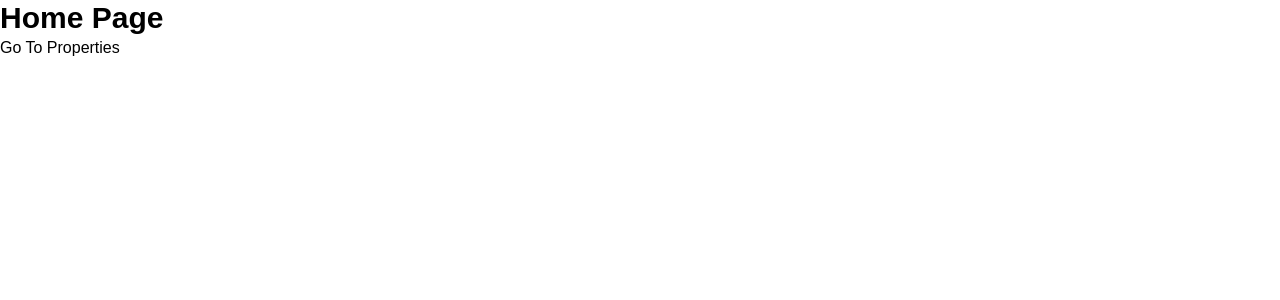
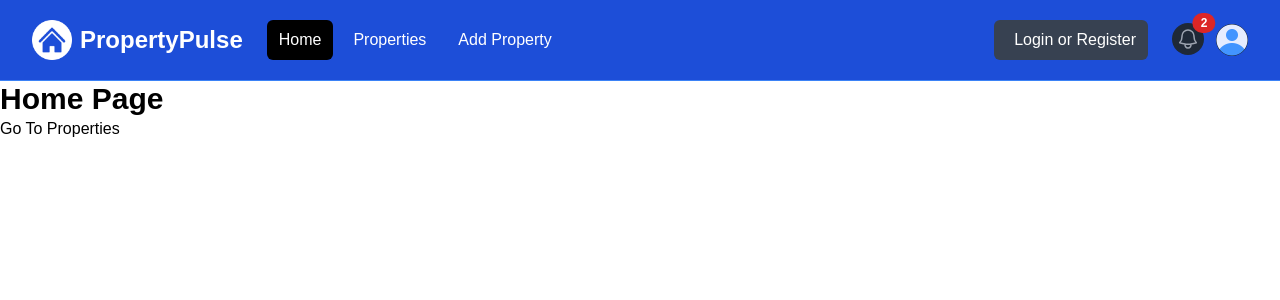
Before and after one commit to amarkpark/traversy-nextjs, a Next.js app: page / in a window 1280 px wide. Shown: the top 300 px of the page. Built offline with nearby package versions, Linux system fonts and the light colour scheme.

Commit message:
Lesson 13: initial Navbar build

```diff
--- a/app/layout.jsx
+++ b/app/layout.jsx
@@ -1,3 +1,4 @@
+import Navbar from "@/components/navbar";
 import "@/assets/styles/globals.css";
 
 export const metadata = {
@@ -9,6 +10,7 @@ export const metadata = {
 const RootLayout = ({ children }) => {
   return ( <html>
     <body>
+      <Navbar />
       <main>{children}</main>
     </body>
   </html> );
--- /dev/null
+++ b/components/navbar.jsx
@@ -0,0 +1,209 @@
+import Image from "next/image";
+import logo from "@/assets/images/logo-white.png";
+import profileDefault from "@/assets/images/profile.png";
+
+const Navbar = () => {
+  return (
+    <nav className="bg-blue-700 border-b border-blue-500">
+      <div className="mx-auto max-w-7xl px-2 sm:px-6 lg:px-8">
+        <div className="relative flex h-20 items-center justify-between">
+          <div className="absolute inset-y-0 left-0 flex items-center md:hidden">
+            {/* <!-- Mobile menu button--> */}
+            <button
+              type="button"
+              id="mobile-dropdown-button"
+              className="relative inline-flex items-center justify-center rounded-md p-2 text-gray-400 hover:bg-gray-700 hover:text-white focus:outline-none focus:ring-2 focus:ring-inset focus:ring-white"
+              aria-controls="mobile-menu"
+              aria-expanded="false"
+            >
+              <span className="absolute -inset-0.5"></span>
+              <span className="sr-only">Open main menu</span>
+              <svg
+                className="block h-6 w-6"
+                fill="none"
+                viewBox="0 0 24 24"
+                strokeWidth="1.5"
+                stroke="currentColor"
+                aria-hidden="true"
+              >
+                <path
+                  strokeLinecap="round"
+                  strokeLinejoin="round"
+                  d="M3.75 6.75h16.5M3.75 12h16.5m-16.5 5.25h16.5"
+                />
+              </svg>
+            </button>
+          </div>
+
+          <div
+            className="flex flex-1 items-center justify-center md:items-stretch md:justify-start"
+          >
+            {/* <!-- Logo --> */}
+            <a className="flex flex-shrink-0 items-center" href="/index.html">
+              <Image
+                className="h-10 w-auto"
+                src={logo}
+                alt="PropertyPulse"
+              />
+
+              <span className="hidden md:block text-white text-2xl font-bold ml-2"
+                >PropertyPulse</span
+              >
+            </a>
+            {/* <!-- Desktop Menu Hidden below md screens --> */}
+            <div className="hidden md:ml-6 md:block">
+              <div className="flex space-x-2">
+                <a
+                  href="/index.html"
+                  className="text-white bg-black hover:bg-gray-900 hover:text-white rounded-md px-3 py-2"
+                  >Home</a
+                >
+                <a
+                  href="/properties.html"
+                  className="text-white hover:bg-gray-900 hover:text-white rounded-md px-3 py-2"
+                  >Properties</a
+                >
+                <a
+                  href="/add-property.html"
+                  className="text-white hover:bg-gray-900 hover:text-white rounded-md px-3 py-2"
+                  >Add Property</a
+                >
+              </div>
+            </div>
+          </div>
+
+          {/* <!-- Right Side Menu (Logged Out) --> */}
+          <div className="hidden md:block md:ml-6">
+            <div className="flex items-center">
+              <button
+                className="flex items-center text-white bg-gray-700 hover:bg-gray-900 hover:text-white rounded-md px-3 py-2"
+              >
+                <i className="fa-brands fa-google text-white mr-2"></i>
+                <span>Login or Register</span>
+              </button>
+            </div>
+          </div>
+
+          {/* <!-- Right Side Menu (Logged In) --> */}
+          <div
+            className="absolute inset-y-0 right-0 flex items-center pr-2 md:static md:inset-auto md:ml-6 md:pr-0"
+          >
+            <a href="messages.html" className="relative group">
+              <button
+                type="button"
+                className="relative rounded-full bg-gray-800 p-1 text-gray-400 hover:text-white focus:outline-none focus:ring-2 focus:ring-white focus:ring-offset-2 focus:ring-offset-gray-800"
+              >
+                <span className="absolute -inset-1.5"></span>
+                <span className="sr-only">View notifications</span>
+                <svg
+                  className="h-6 w-6"
+                  fill="none"
+                  viewBox="0 0 24 24"
+                  strokeWidth="1.5"
+                  stroke="currentColor"
+                  aria-hidden="true"
+                >
+                  <path
+                    strokeLinecap="round"
+                    strokeLinejoin="round"
+                    d="M14.857 17.082a23.848 23.848 0 005.454-1.31A8.967 8.967 0 0118 9.75v-.7V9A6 6 0 006 9v.75a8.967 8.967 0 01-2.312 6.022c1.733.64 3.56 1.085 5.455 1.31m5.714 0a24.255 24.255 0 01-5.714 0m5.714 0a3 3 0 11-5.714 0"
+                  />
+                </svg>
+              </button>
+              <span
+                className="absolute top-0 right-0 inline-flex items-center justify-center px-2 py-1 text-xs font-bold leading-none text-white transform translate-x-1/2 -translate-y-1/2 bg-red-600 rounded-full"
+              >
+                2
+                {/* <!-- Replace with the actual number of notifications --> */}
+              </span>
+            </a>
+            {/* <!-- Profile dropdown button --> */}
+            <div className="relative ml-3">
+              <div>
+                <button
+                  type="button"
+                  className="relative flex rounded-full bg-gray-800 text-sm focus:outline-none focus:ring-2 focus:ring-white focus:ring-offset-2 focus:ring-offset-gray-800"
+                  id="user-menu-button"
+                  aria-expanded="false"
+                  aria-haspopup="true"
+                >
+                  <span className="absolute -inset-1.5"></span>
+                  <span className="sr-only">Open user menu</span>
+                  <Image
+                    className="h-8 w-8 rounded-full"
+                    src={profileDefault}
+                    alt=""
+                  />
+                </button>
+              </div>
+
+              {/* <!-- Profile dropdown --> */}
+              <div
+                id="user-menu"
+                className="hidden absolute right-0 z-10 mt-2 w-48 origin-top-right rounded-md bg-white py-1 shadow-lg ring-1 ring-black ring-opacity-5 focus:outline-none"
+                role="menu"
+                aria-orientation="vertical"
+                aria-labelledby="user-menu-button"
+                tabIndex="-1"
+              >
+                <a
+                  href="/profile.html"
+                  className="block px-4 py-2 text-sm text-gray-700"
+                  role="menuitem"
+                  tabIndex="-1"
+                  id="user-menu-item-0"
+                  >Your Profile</a
+                >
+                <a
+                  href="/saved-properties.html"
+                  className="block px-4 py-2 text-sm text-gray-700"
+                  role="menuitem"
+                  tabIndex="-1"
+                  id="user-menu-item-2"
+                  >Saved Properties</a
+                >
+                <button
+                  className="block px-4 py-2 text-sm text-gray-700"
+                  role="menuitem"
+                  tabIndex="-1"
+                  id="user-menu-item-2"
+                >
+                  Sign Out
+                </button>
+              </div>
+            </div>
+          </div>
+        </div>
+      </div>
+
+      {/* <!-- Mobile menu, show/hide based on menu state. --> */}
+      <div className="hidden" id="mobile-menu">
+        <div className="space-y-1 px-2 pb-3 pt-2">
+          <a
+            href="/index.html"
+            className="bg-black text-white block rounded-md px-3 py-2 text-base font-medium"
+            >Home</a
+          >
+          <a
+            href="/properties.html"
+            className="text-white block rounded-md px-3 py-2 text-base font-medium"
+            >Properties</a
+          >
+          <a
+            href="/add-property.html"
+            className="text-white block rounded-md px-3 py-2 text-base font-medium"
+            >Add Property</a
+          >
+          <button
+            className="flex items-center text-white bg-gray-700 hover:bg-gray-900 hover:text-white rounded-md px-3 py-2 my-5"
+          >
+            <i className="fa-brands fa-google mr-2"></i>
+            <span>Login or Register</span>
+          </button>
+        </div>
+      </div>
+    </nav>
+   );
+}
+
+export default Navbar;
```
